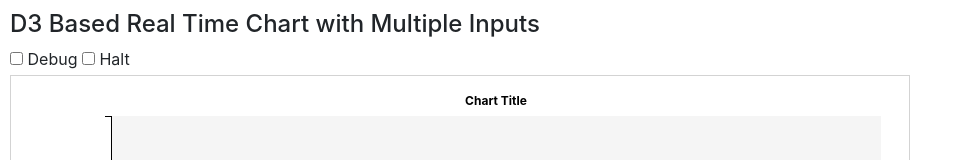
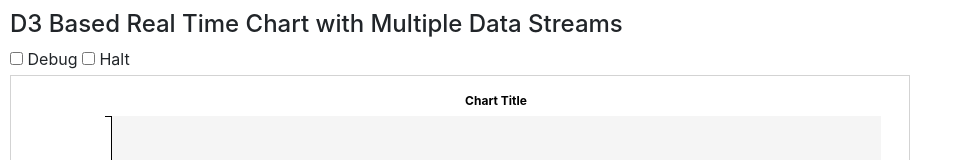
Before and after one commit to boeric/d3RealTimeChartMulti, a plain HTML site: page index.html in a window 1280 px wide. Shown: the top 160 px of the page, without its empty margins (0-963 px from the left). Drawn offline with nearby package versions, Linux system fonts and the light colour scheme.

Commit message:
changed title to streams, from inputs

```diff
--- a/index.html
+++ b/index.html
@@ -57,7 +57,7 @@
 <div style="max-width: 900px; max-height: 400px; padding: 10px">
 
   <div class="well">
-    <h4>D3 Based Real Time Chart with Multiple Inputs
+    <h4>D3 Based Real Time Chart with Multiple Data Streams
   </div>
   <input id="debug" type="checkbox" name="debug" value="debug" style="margin-bottom: 10px" /> Debug
   <input id="halt" type="checkbox" name="halt" value="halt" style="margin-bottom: 10px" /> Halt
```
Also changed, not shown: 1 other file.
